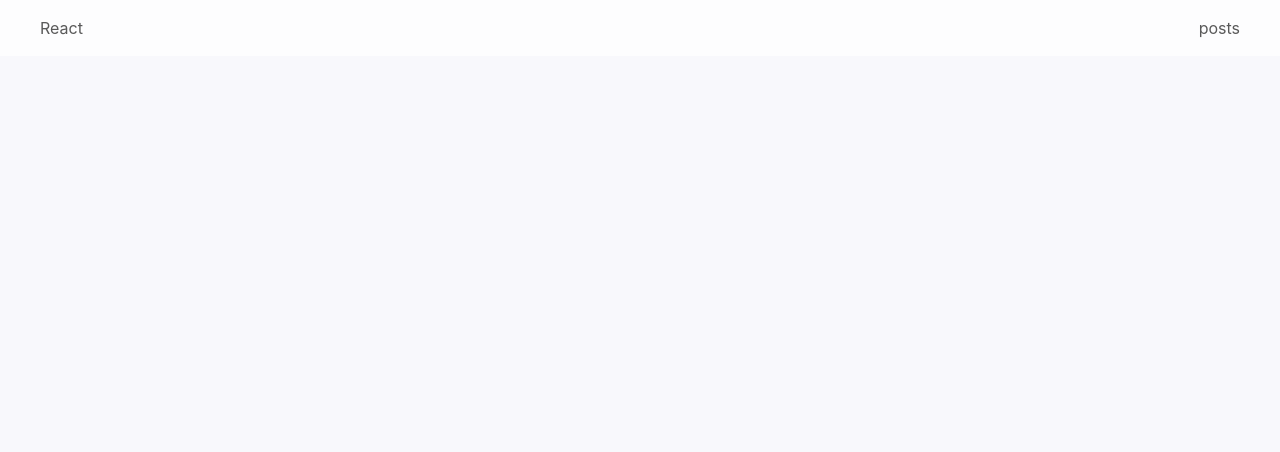
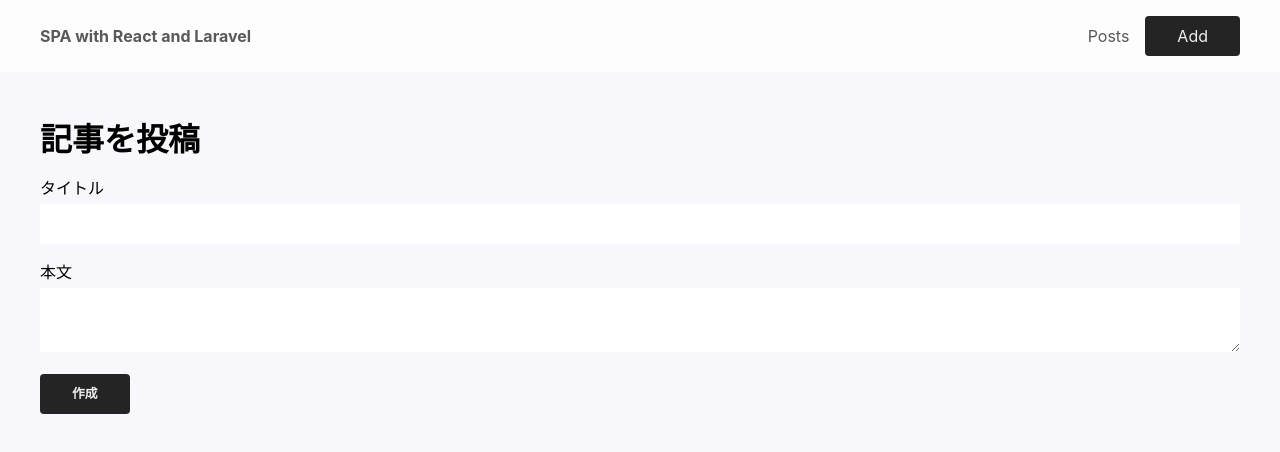
Before and after one commit to kiyoshion/react-for-spa, a React (Create React App) app: page /posts/create in a window 1280 px wide. Shown: the top 452 px of the page. Built offline with nearby package versions, Linux system fonts and the light colour scheme; no server answers.

Commit message:
Add createPost component

```diff
--- a/src/App.js
+++ b/src/App.js
@@ -4,6 +4,7 @@ import Navbar from './components/Navbar'
 import Home from './components/Home'
 import Posts from './components/Posts'
 import Post from './components/Post'
+import CreatePost from './components/CreatePost'
 
 function App() {
   return (
@@ -13,6 +14,7 @@ function App() {
         <Route path="/" element={<Home />}></Route>
         <Route path="/posts" element={<Posts />}></Route>
         <Route path="/posts/:id" element={<Post />}></Route>
+        <Route path="/posts/create" element={<CreatePost />}></Route>
       </Routes>
     </Router>
   );
--- /dev/null
+++ b/src/components/CreatePost.js
@@ -0,0 +1,52 @@
+import axios from "axios"
+import { useState } from "react"
+import { useNavigate } from "react-router-dom"
+import utilStyles from '../styles/util.module.scss'
+
+export default function CreatePost() {
+  const [ title, setTitle ] = useState("")
+  const [ body, setBody ] = useState("")
+  const createPostURL = 'http://localhost:8000/api/posts'
+  const navigate = useNavigate();
+
+  const StorePost = () => {
+    axios.post(createPostURL, {
+      "title": title,
+      "body": body
+    })
+    .then(() => {
+      navigate(`/posts/`)
+    })
+  }
+
+  return (
+    <div className={utilStyles.container}>
+      <h1>記事を投稿</h1>
+      <div className={utilStyles.formContainer}>
+        <div>
+          <label htmlFor="title">タイトル</label>
+          <input
+            type="text"
+            id="title"
+            value={title}
+            onChange={(e) => setTitle(e.target.value)}
+          />
+        </div>
+        <div>
+          <label htmlFor="body">本文</label>
+          <textarea
+            id="body"
+            value={body}
+            onChange={(e) => setBody(e.target.value)}
+          ></textarea>
+        </div>
+        <div>
+          <button
+            className={`${utilStyles.btn} ${utilStyles.btn_black}`}
+            onClick={StorePost}
+          >作成</button>
+        </div>
+      </div>
+    </div>
+  )
+}
--- a/src/components/Navbar.js
+++ b/src/components/Navbar.js
@@ -1,4 +1,5 @@
 import navbarStyles from './Navbar.module.scss'
+import utilStyles from '../styles/util.module.scss'
 import { Link } from 'react-router-dom'
 
 export default function Navbar() {
@@ -6,11 +7,16 @@ export default function Navbar() {
     <nav className={navbarStyles.container}>
       <div className={navbarStyles.inner}>
         <div className={navbarStyles.logo}>
-          <Link to="/">React</Link>
+          <Link to="/">SPA with React and Laravel</Link>
         </div>
         <ul className={navbarStyles.list}>
           <li>
-            <Link to="/posts">posts</Link>
+            <Link to="/posts">Posts</Link>
+          </li>
+          <li>
+            <Link className={`${navbarStyles.btn} ${utilStyles.btn_black}`} to="/posts/create">
+              Add
+            </Link>
           </li>
         </ul>
       </div>
--- a/src/components/Navbar.module.scss
+++ b/src/components/Navbar.module.scss
@@ -1,11 +1,32 @@
 .container {
   background-color: rgba(255, 255, 255, .8);
+  margin-bottom: 3rem;
   .inner {
     display: flex;
     align-items: center;
     justify-content: space-between;
     max-width: 1200px;
     margin: 0 auto;
+    padding: .5rem 0;
+    .list {
+      display: flex;
+      align-items: center;
+      list-style: none;
+      a {
+        margin-right: 1rem;
+        &.btn {
+          border-radius: .25rem;
+          padding: .5rem 2rem;
+          &:hover {
+            color: #eee;
+            opacity: .8;
+          }
+        }
+      }
+      li:last-child a {
+        margin-right: 0;
+      }
+    }
     a {
       display: block;
       padding: 1rem 0;
@@ -15,10 +36,5 @@
 
 .logo {
   display: inline-block;
+  font-weight: bold;
 }
-
-.list {
-  display: flex;
-  align-items: center;
-  list-style: none;
-}
--- a/src/styles/util.module.scss
+++ b/src/styles/util.module.scss
@@ -3,6 +3,46 @@
   margin: 0 auto;
 }
 
+.formContainer {
+  > div {
+    margin: 1rem 0;
+  }
+  label {
+    display: block;
+    margin-bottom: .25rem;
+  }
+  input,
+  textarea {
+    width: 100%;
+    padding: .5rem;
+  }
+}
+
 .lightText {
   color: #aaa;
 }
+
+.flex {
+  display: flex;
+  &.itemCenter {
+    align-items: center;
+  }
+  &.itemStart {
+    align-items: flex-start;
+  }
+}
+
+.btn {
+  border-radius: .25rem;
+  font-weight: bold;
+  font-size: .8rem;
+  padding: .5rem 2rem;
+  transition: all .2s ease;
+  &:hover {
+    background-color: #545454;
+  }
+  &_black {
+    background-color: #242424;
+    color: #eee;
+  }
+}
```
